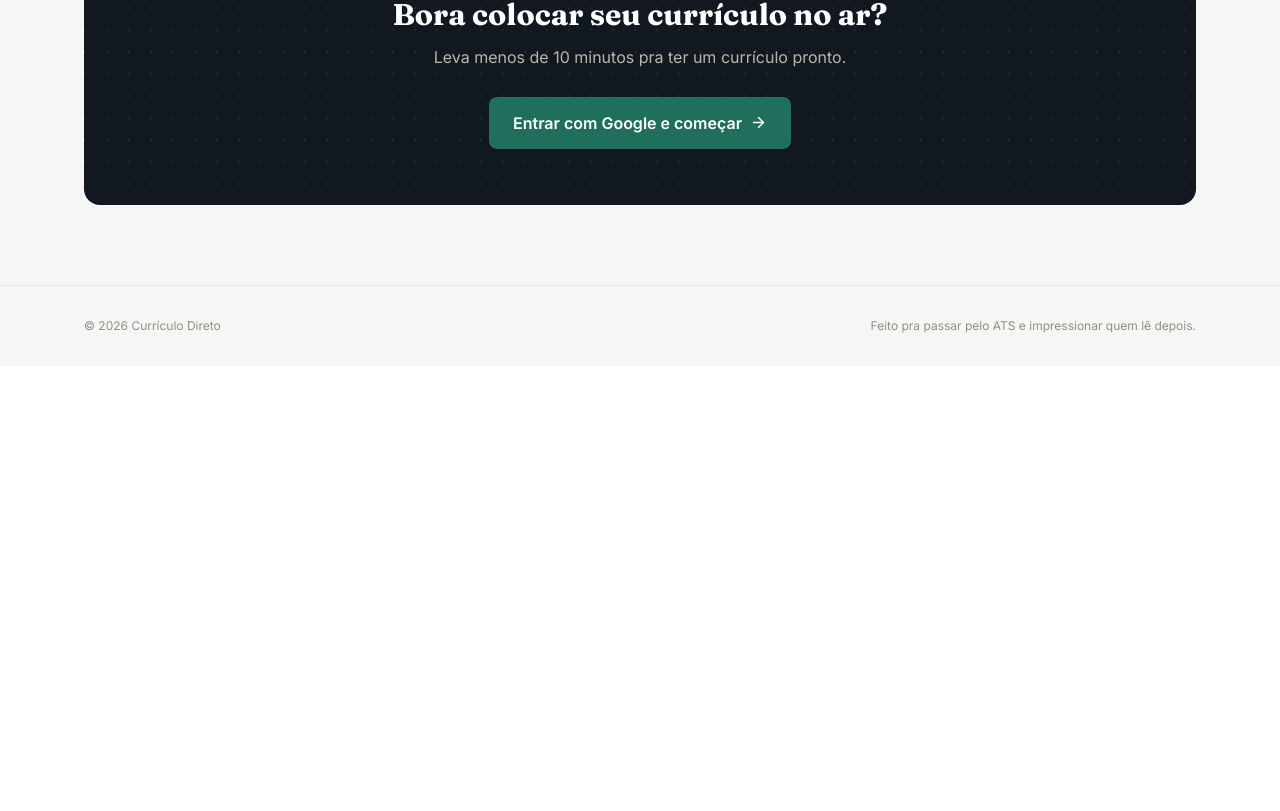
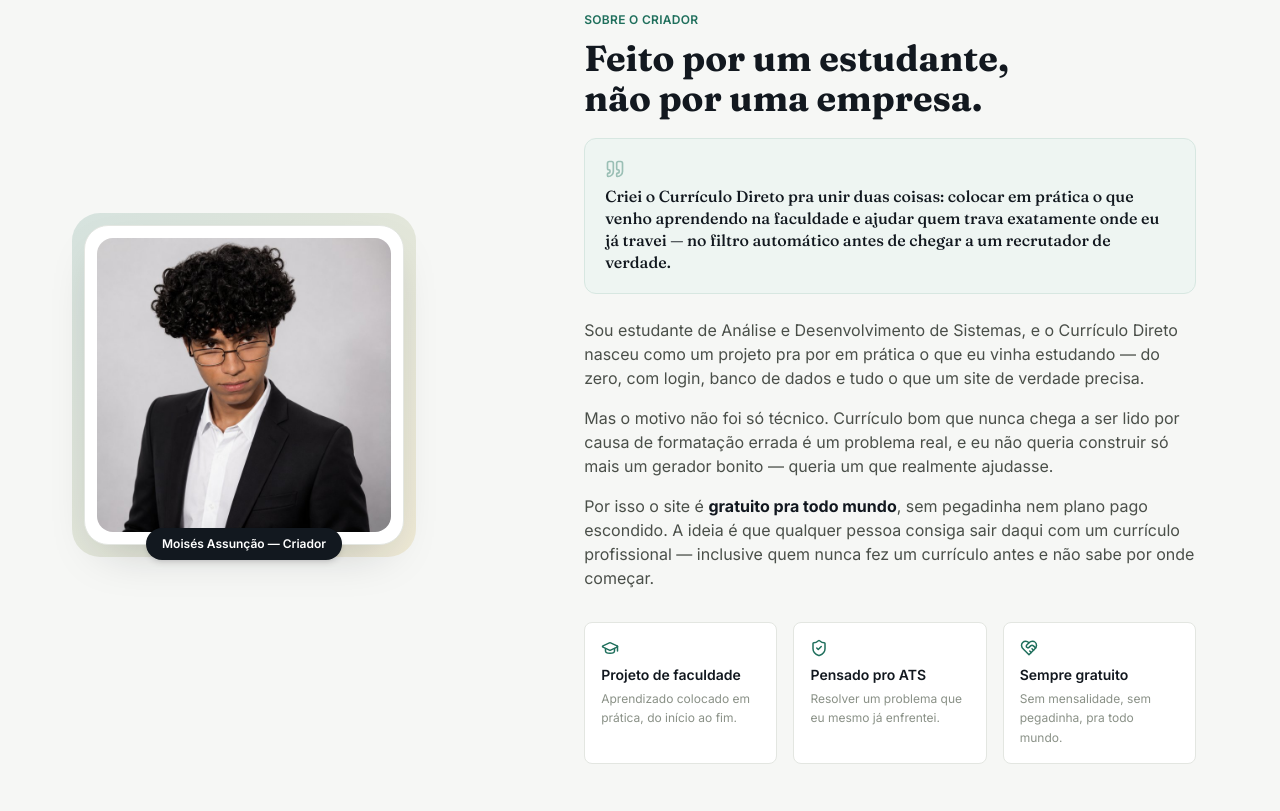
Before and after one commit to Moises-Assuncao/curriculo-direto, a React (Vite) app: page / in a window 1280 px wide. Shown: the part 1629-2440 px from the top of the page. Before the commit the page ends 1995 px from the top, so only its background shows below. Built offline with nearby package versions, Linux system fonts and the light colour scheme; no server answers.

Commit message:
feat: Adiciona seção Sobre com foto e história do criador

```diff
--- a/src/components/Home.jsx
+++ b/src/components/Home.jsx
@@ -2,6 +2,7 @@
 import {
   FileText, ArrowRight, UploadCloud, Target, CheckCircle2,
   Palette, LayoutTemplate, Cloud, ShieldCheck, Sparkles,
+  GraduationCap, HeartHandshake, Quote,
 } from "lucide-react";
 
 const STEPS = [
@@ -97,6 +98,7 @@
           <nav className="hidden md:flex items-center gap-7 text-sm text-[#4A4F49] font-medium">
             <a href="#como-funciona" className="hover:text-[#1F6F5C] transition-colors">Como funciona</a>
             <a href="#recursos" className="hover:text-[#1F6F5C] transition-colors">Recursos</a>
+            <a href="#sobre" className="hover:text-[#1F6F5C] transition-colors">Sobre</a>
           </nav>
           <button
             onClick={onStart}
@@ -179,6 +181,75 @@
         </div>
       </section>
 
+      {/* Sobre */}
+      <section id="sobre" className="max-w-6xl mx-auto px-5 py-16 border-t border-[#E3E6E1]">
+        <div className="grid lg:grid-cols-[0.85fr_1.15fr] gap-12 items-center">
+          <div className="flex justify-center lg:justify-start">
+            <div className="relative w-full max-w-xs">
+              <div className="absolute -inset-3 rounded-[28px] bg-gradient-to-br from-[#1F6F5C] to-[#C9A227] opacity-15" />
+              <div className="relative bg-white border border-[#E3E6E1] rounded-3xl p-3 shadow-[0_20px_50px_-20px_rgba(18,24,31,0.25)]">
+                <img
+                  src="/foto-criador.jpg"
+                  alt="Foto do criador do Currículo Direto"
+                  className="w-full aspect-square object-cover rounded-2xl"
+                />
+                <div className="absolute -bottom-4 left-1/2 -translate-x-1/2 bg-[#12181F] text-white text-xs font-semibold px-4 py-2 rounded-full whitespace-nowrap shadow-md">
+                  Moisés Assunção — Criador
+                </div>
+              </div>
+            </div>
+          </div>
+
+          <div>
+            <span className="text-xs font-semibold tracking-wide text-[#1F6F5C] uppercase">Sobre o criador</span>
+            <h2 style={{ fontFamily: "Fraunces, serif" }} className="text-3xl sm:text-4xl font-bold text-[#12181F] mt-2 mb-5 leading-tight">
+              Feito por um estudante,<br className="hidden sm:block" /> não por uma empresa.
+            </h2>
+
+            <div className="relative bg-[#EEF5F2] border border-[#D7E7E1] rounded-xl p-5 mb-6">
+              <Quote size={20} className="text-[#1F6F5C] opacity-40 mb-1.5" />
+              <p style={{ fontFamily: "Fraunces, serif" }} className="text-[#12181F] font-medium leading-snug">
+                Criei o Currículo Direto pra unir duas coisas: colocar em prática o que venho aprendendo
+                na faculdade e ajudar quem trava exatamente onde eu já travei — no filtro automático antes
+                de chegar a um recrutador de verdade.
+              </p>
+            </div>
+
+            <div className="space-y-4 text-[#4A4F49] text-sm sm:text-base leading-relaxed mb-8">
+              <p>
+                Sou estudante de Análise e Desenvolvimento de Sistemas, e o Currículo Direto nasceu como um
+                projeto pra por em prática o que eu vinha estudando — do zero, com login, banco de dados e
+                tudo o que um site de verdade precisa.
+              </p>
+              <p>
+                Mas o motivo não foi só técnico. Currículo bom que nunca chega a ser lido por causa de
+                formatação errada é um problema real, e eu não queria construir só mais um gerador bonito —
+                queria um que realmente ajudasse.
+              </p>
+              <p>
+                Por isso o site é <strong className="text-[#12181F]">gratuito pra todo mundo</strong>, sem
+                pegadinha nem plano pago escondido. A ideia é que qualquer pessoa consiga sair daqui com um
+                currículo profissional — inclusive quem nunca fez um currículo antes e não sabe por onde começar.
+              </p>
+            </div>
+
+            <div className="grid sm:grid-cols-3 gap-4">
+              {[
+                { icon: GraduationCap, titulo: "Projeto de faculdade", desc: "Aprendizado colocado em prática, do início ao fim." },
+                { icon: ShieldCheck, titulo: "Pensado pro ATS", desc: "Resolver um problema que eu mesmo já enfrentei." },
+                { icon: HeartHandshake, titulo: "Sempre gratuito", desc: "Sem mensalidade, sem pegadinha, pra todo mundo." },
+              ].map((f) => (
+                <div key={f.titulo} className="border border-[#E3E6E1] rounded-lg p-4 bg-white">
+                  <f.icon size={18} className="text-[#1F6F5C] mb-2" />
+                  <div className="text-sm font-semibold text-[#12181F] mb-1">{f.titulo}</div>
+                  <p className="text-xs text-[#8A9187] leading-relaxed">{f.desc}</p>
+                </div>
+              ))}
+            </div>
+          </div>
+        </div>
+      </section>
+
       {/* CTA final */}
       <section className="max-w-6xl mx-auto px-5 pb-20">
         <div className="bg-[#12181F] rounded-2xl px-8 py-14 text-center relative overflow-hidden">
```
Also changed, not shown: public/foto-criador.jpg (added).
